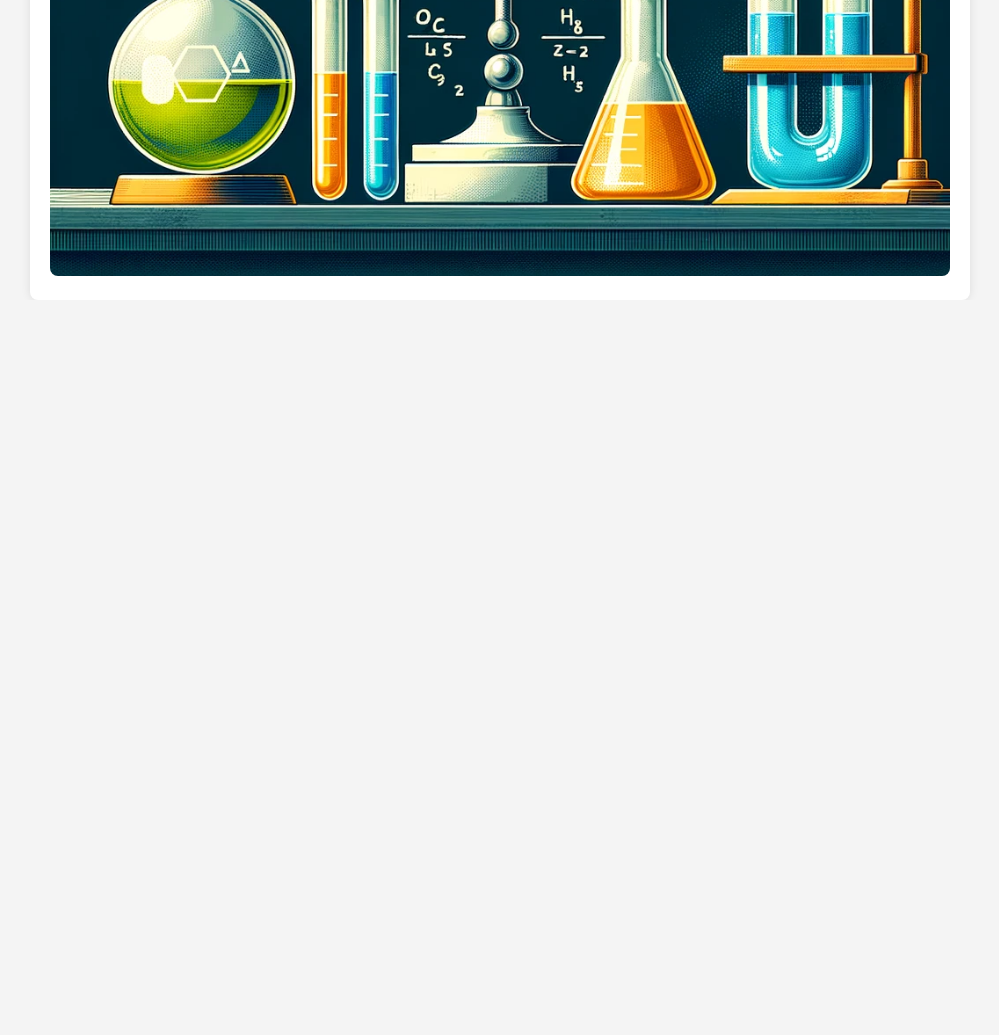
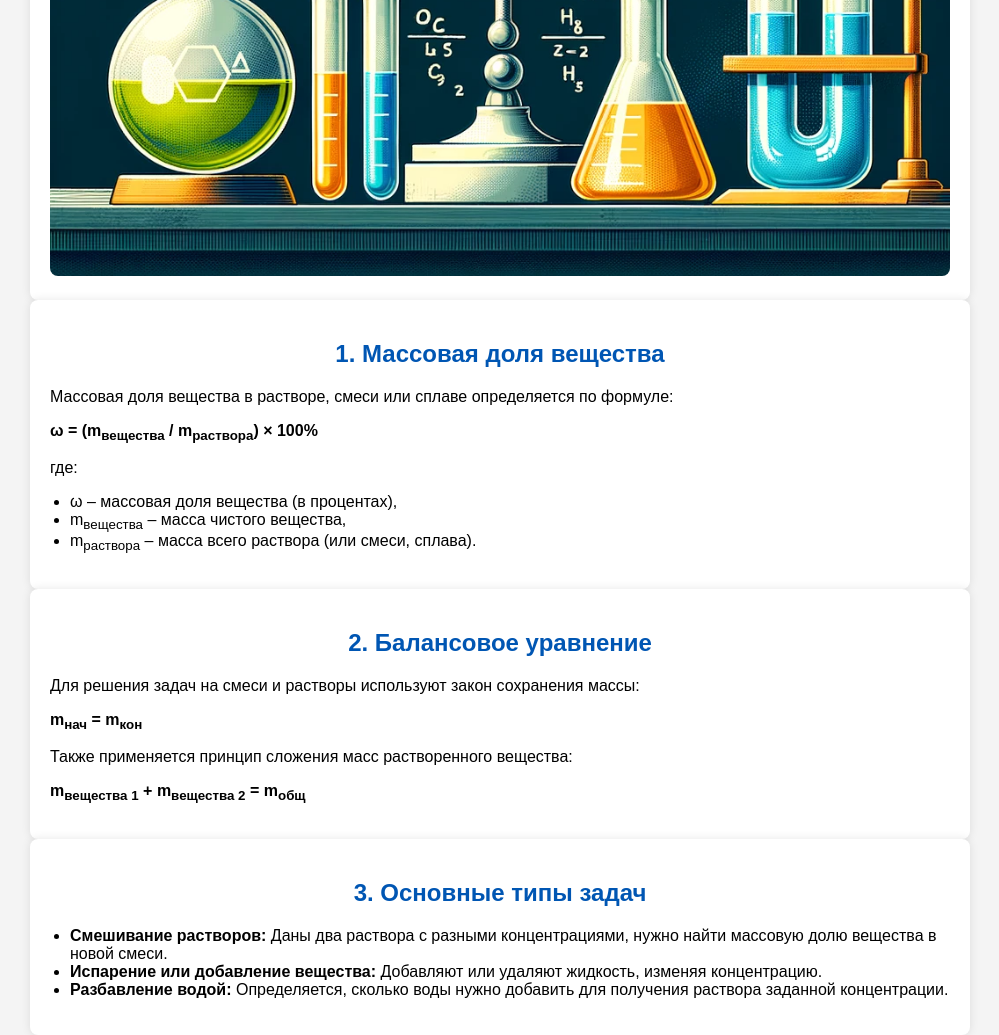
Before and after one commit to LizaZav/oge-task21, a plain HTML site: page theory.html in a window 1280 px wide. Shown: the part 875-1910 px from the top of the page, without its empty margins (140-1139 px from the left). Before the commit the page ends 1175 px from the top, so only its background shows below. Drawn offline with Linux system fonts and the light colour scheme.

Commit message:
Update theory.html

```diff
--- a/theory.html
+++ b/theory.html
@@ -12,6 +12,8 @@
         .container { padding: 20px; max-width: 900px; margin: auto; background: white; border-radius: 8px; box-shadow: 0px 0px 10px rgba(0, 0, 0, 0.1); }
         h2 { color: #0056b3; text-align: center; }
         img { width: 100%; border-radius: 8px; margin-top: 15px; }
+        p { text-align: justify; }
+        ul { padding-left: 20px; }
     </style>
 </head>
 <body>
@@ -28,5 +30,34 @@
         <p>Задачи на сплавы, смеси и растворы решаются с использованием понятий массовой доли и балансового уравнения.</p>
         <img src="images/theory.jpg" alt="Теоретический материал">
     </div>
+
+    <div class="container">
+        <h2>1. Массовая доля вещества</h2>
+        <p>Массовая доля вещества в растворе, смеси или сплаве определяется по формуле:</p>
+        <p><strong>ω = (m<sub>вещества</sub> / m<sub>раствора</sub>) × 100%</strong></p>
+        <p>где:</p>
+        <ul>
+            <li>ω – массовая доля вещества (в процентах),</li>
+            <li>m<sub>вещества</sub> – масса чистого вещества,</li>
+            <li>m<sub>раствора</sub> – масса всего раствора (или смеси, сплава).</li>
+        </ul>
+    </div>
+
+    <div class="container">
+        <h2>2. Балансовое уравнение</h2>
+        <p>Для решения задач на смеси и растворы используют закон сохранения массы:</p>
+        <p><strong>m<sub>нач</sub> = m<sub>кон</sub></strong></p>
+        <p>Также применяется принцип сложения масс растворенного вещества:</p>
+        <p><strong>m<sub>вещества 1</sub> + m<sub>вещества 2</sub> = m<sub>общ</sub></strong></p>
+    </div>
+
+    <div class="container">
+        <h2>3. Основные типы задач</h2>
+        <ul>
+            <li><strong>Смешивание растворов:</strong> Даны два раствора с разными концентрациями, нужно найти массовую долю вещества в новой смеси.</li>
+            <li><strong>Испарение или добавление вещества:</strong> Добавляют или удаляют жидкость, изменяя концентрацию.</li>
+            <li><strong>Разбавление водой:</strong> Определяется, сколько воды нужно добавить для получения раствора заданной концентрации.</li>
+        </ul>
+    </div>
 </body>
 </html>
```
